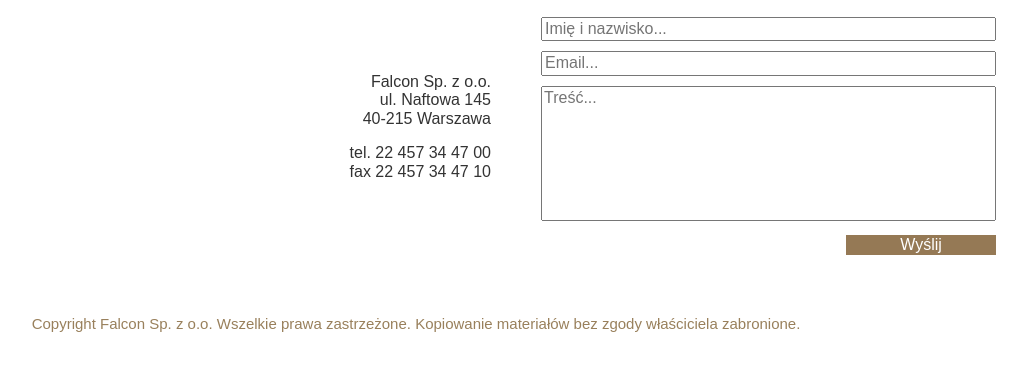
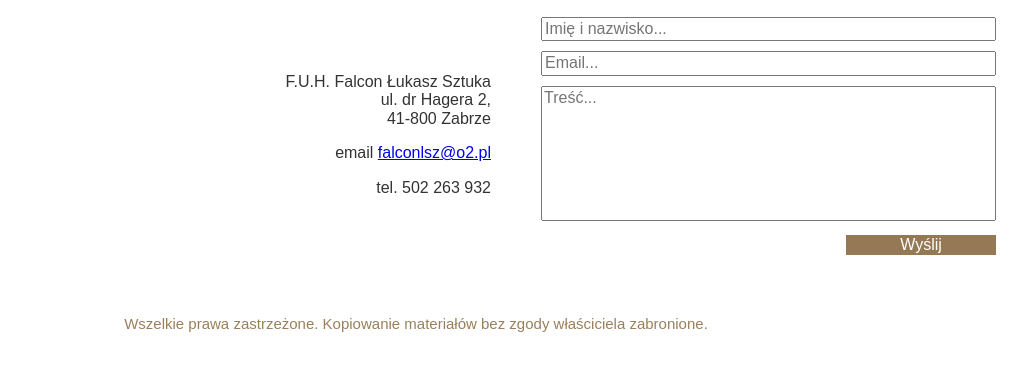
Before and after one commit to krzyzak/falcon, a plain HTML site: page index.html in a window 1280 px wide. Shown: the part 1911-2282 px from the top of the page, without its empty margins (224-1251 px from the left). Drawn offline with nearby package versions, Linux system fonts and the light colour scheme; a script that the page names is missing.

Commit message:
updated contact info

```diff
--- a/index.html
+++ b/index.html
@@ -88,12 +88,13 @@
                         <h2 class="white">KONTAKT</h2>
                     </header>
                     <article>
-                        <p>Falcon Sp. z o.o.<br>ul. Naftowa 145<br>40-215 Warszawa</p>
-                        <p>tel. 22 457 34 47 00<br>fax 22 457 34 47 10</p>
+                        <p>F.U.H. Falcon Łukasz Sztuka<br>ul. dr Hagera 2, <br>41-800 Zabrze</p>
+                        <p>email <a href="mailto:falconlsz@o2.pl">falconlsz@o2.pl</a></p>
+                        <p>tel. 502 263 932</p>
                     </article>
                 </div>
                 <div class="clear"></div>
-                <div class="copy">Copyright Falcon Sp. z o.o. Wszelkie prawa zastrzeżone. Kopiowanie materiałów bez zgody właściciela zabronione.</div>
+                <div class="copy">Wszelkie prawa zastrzeżone. Kopiowanie materiałów bez zgody właściciela zabronione.</div>
             </div>
         </div>
         <!--<script src="http://ajax.googleapis.com/ajax/libs/jquery/1.11.0/jquery.min.js"></script>-->
```
